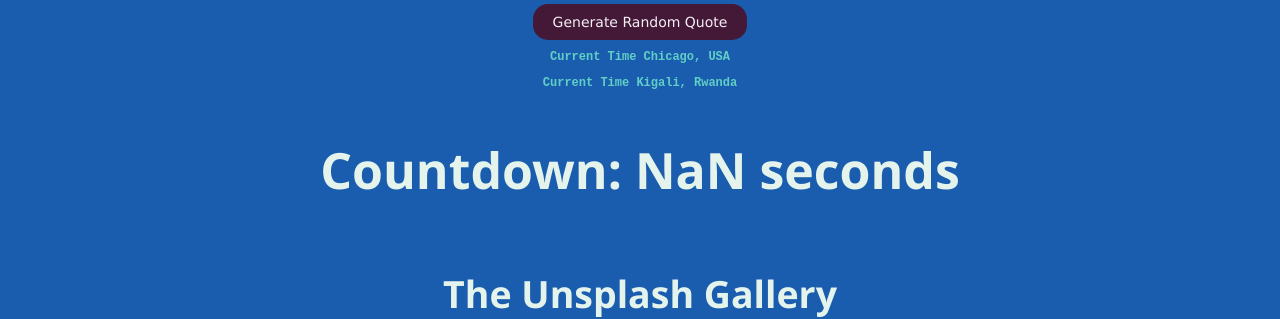
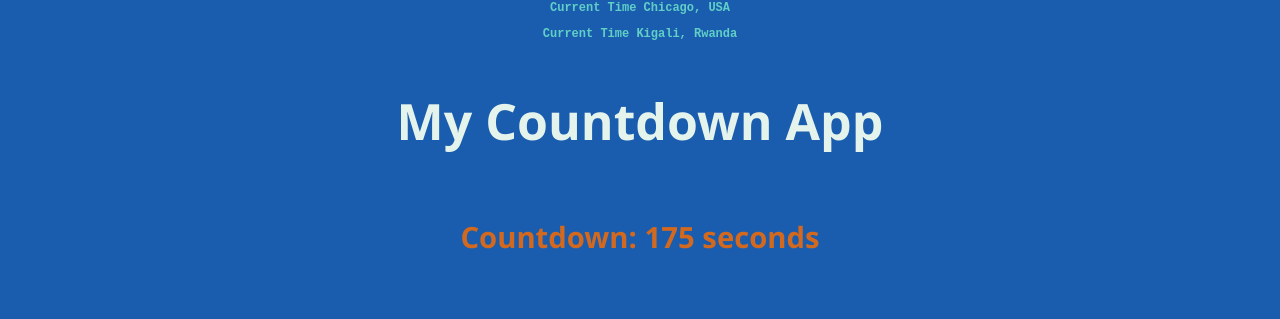
Before and after one commit to Lande21/RandomQuote, a React (Create React App) app: page / in a window 1280 px wide. Shown: the part 333-652 px from the top of the page. Built offline with nearby package versions, Linux system fonts and the light colour scheme; no server answers.

Commit message:
Adding a 3 min count down

```diff
--- a/src/App.js
+++ b/src/App.js
@@ -10,7 +10,8 @@ function App() {
     <div className="App">
       <header className="App-header">
         <QuoteDisplay />
-        <CountdownTimer />
+        <h1>My Countdown App</h1>
+        <CountdownTimer initialSeconds={180} />
 
         <UnsplashGallery />
 
--- a/src/CountdownTimer.js
+++ b/src/CountdownTimer.js
@@ -1,5 +1,7 @@
 // CountdownTimer.js
+
 import React, { useState, useEffect } from 'react';
+import './quotedisplay.css';
 
 const CountdownTimer = ({ initialSeconds }) => {
   const [seconds, setSeconds] = useState(initialSeconds);
@@ -21,7 +23,7 @@ const CountdownTimer = ({ initialSeconds }) => {
 
   return (
     <div>
-      <h1>Countdown: {seconds} seconds</h1>
+      <h3 className="countt">Countdown: {seconds} seconds</h3>
     </div>
   );
 };
--- a/src/quotedisplay.css
+++ b/src/quotedisplay.css
@@ -50,3 +50,7 @@
 .slick-next {
   right: 10px;
 }
+
+.countt{
+  color: chocolate;
+}
```
